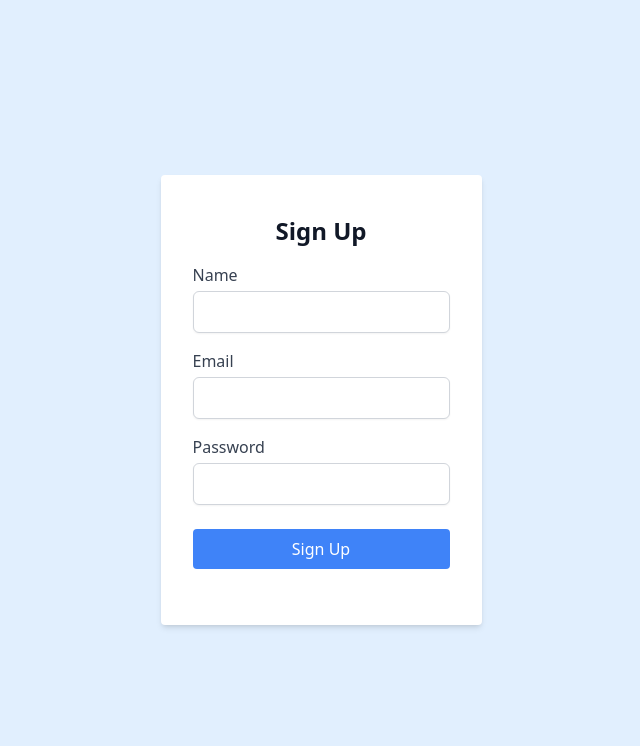
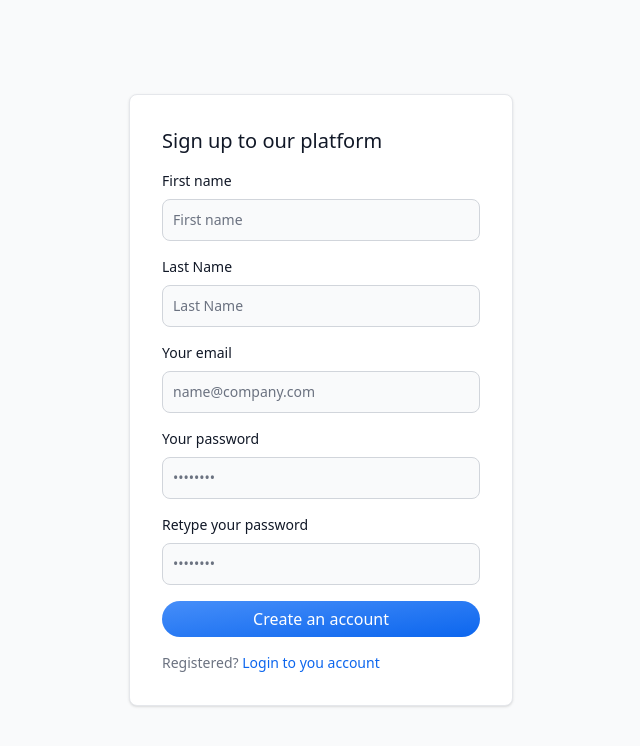
Before and after one commit to medalichakhari/pfe_project, a React (Vite) app in the folder client/: page /signup in a window 1280 px wide. Shown: the top 746 px of the page, without its empty margins (319-959 px from the left). Built offline with nearby package versions, Linux system fonts and the light colour scheme.

Commit message:
add style chages to login form

```diff
--- a/client/package.json
+++ b/client/package.json
@@ -9,7 +9,7 @@
     "preview": "vite preview"
   },
   "dependencies": {
-    "@heroicons/react": "^2.0.16",
+    "@heroicons/react": "^1.0.6",
     "@mui/material": "^5.11.9",
     "flowbite": "^1.6.3",
     "flowbite-react": "^0.3.8",
--- a/client/src/pages/home/Home.jsx
+++ b/client/src/pages/home/Home.jsx
@@ -11,7 +11,6 @@ const Home = () => {
       <Hero />
       <Search />
       <JobCard />
-      <JobCategoryCard />
     </Layout>
   );
 };
--- a/client/src/pages/signin/SignIn.jsx
+++ b/client/src/pages/signin/SignIn.jsx
@@ -1,7 +1,6 @@
 import React from "react";
-// import { GoogleLogin } from 'react-google-login';
 import { useForm } from "react-hook-form";
-// import { LockClosedIcon } from '@heroicons/react/solid';
+import PrimaryButton from "../../components/buttons/primarybutton/index";
 
 function SignIn() {
   const { register, handleSubmit } = useForm();
@@ -10,63 +9,82 @@ function SignIn() {
     console.log(data);
   };
 
-  const responseGoogle = (response) => {
-    console.log(response);
-  };
-
   return (
-    <div className="min-h-screen bg-blue-100 flex justify-center items-center">
-      <div className="bg-white p-8 rounded shadow-md">
-        <div className="text-center">
-          {/* <LockClosedIcon className="h-8 w-8 mx-auto text-blue-500" /> */}
-          <h2 className="mt-2 text-2xl font-bold text-gray-900">Sign In</h2>
-        </div>
-        <form onSubmit={handleSubmit(onSubmit)}>
-          <div className="my-4">
-            <label htmlFor="email" className="block text-gray-700 font-medium">
-              Email
+    <div className="min-h-screen flex justify-center items-center bg-gray-50">
+      <div className="w-full max-w-sm p-4 bg-white border border-gray-200 rounded-lg shadow sm:p-6 md:p-8 dark:bg-gray-800 dark:border-gray-700">
+        <form className="space-y-4" action="#">
+          <h4 className="text-xl font-medium text-gray-900 dark:text-white">
+            Sign in to our platform
+          </h4>
+          <div>
+            <label
+              for="email"
+              className="block mb-2 text-sm font-medium text-gray-900 dark:text-white"
+            >
+              Your email
             </label>
             <input
               type="email"
               name="email"
               id="email"
-              className="mt-1 block w-full rounded-md border-gray-300 shadow-sm focus:border-blue-500 focus:ring focus:ring-blue-500 focus:ring-opacity-50"
-              {...register("email")}
+              className="bg-gray-50 border border-gray-300 text-gray-900 text-sm rounded-lg focus:ring-blue-500 focus:border-blue-500 block w-full p-2.5 dark:bg-gray-600 dark:border-gray-500 dark:placeholder-gray-400 dark:text-white"
+              placeholder="name@company.com"
+              required
             />
           </div>
-          <div className="my-4">
+          <div>
             <label
-              htmlFor="password"
-              className="block text-gray-700 font-medium"
+              for="password"
+              className="block mb-2 text-sm font-medium text-gray-900 dark:text-white"
             >
-              Password
+              Your password
             </label>
             <input
               type="password"
               name="password"
               id="password"
-              className="mt-1 block w-full rounded-md border-gray-300 shadow-sm focus:border-blue-500 focus:ring focus:ring-blue-500 focus:ring-opacity-50"
-              {...register("password")}
+              placeholder="••••••••"
+              className="bg-gray-50 border border-gray-300 text-gray-900 text-sm rounded-lg focus:ring-blue-500 focus:border-blue-500 block w-full p-2.5 dark:bg-gray-600 dark:border-gray-500 dark:placeholder-gray-400 dark:text-white"
+              required
             />
           </div>
-          <div className="my-6">
-            <button
-              type="submit"
-              className="w-full bg-blue-500 text-white p-2 rounded hover:bg-blue-600 focus:outline-none focus:ring-2 focus:ring-blue-600 focus:ring-opacity-50"
+          <div className="flex items-start">
+            <div className="flex items-start">
+              <div className="flex items-center h-5">
+                <input
+                  id="remember"
+                  type="checkbox"
+                  value=""
+                  className="w-4 h-4 border border-gray-300 rounded bg-gray-50 focus:ring-3 focus:ring-blue-300 dark:bg-gray-700 dark:border-gray-600 dark:focus:ring-blue-600 dark:ring-offset-gray-800 dark:focus:ring-offset-gray-800"
+                  required
+                />
+              </div>
+              <label
+                for="remember"
+                className="ml-2 text-sm font-medium text-gray-900 dark:text-gray-300"
+              >
+                Remember me
+              </label>
+            </div>
+            <a
+              href="#"
+              className="ml-auto text-sm text-secondary hover:underline dark:text-primary"
             >
-              Sign In
-            </button>
+              Lost Password?
+            </a>
           </div>
-          {/* <div className="my-4">
-            <GoogleLogin
-              clientId="YOUR_CLIENT_ID"
-              buttonText="Sign In with Google"
-              onSuccess={responseGoogle}
-              onFailure={responseGoogle}
-              cookiePolicy={'single_host_origin'}
-              className="w-full bg-red-500 text-white p-2 rounded hover:bg-red-600 focus:outline-none focus:ring-2 focus:ring-red-600 focus:ring-opacity-50"
-            />
-          </div> */}
+          <PrimaryButton className="w-full">
+            Login to your account
+          </PrimaryButton>
+          <div className="text-sm font-medium text-gray-500 dark:text-gray-300">
+            Not registered?{" "}
+            <a
+              href="/signup"
+              className="text-secondary hover:underline dark:text-primary"
+            >
+              Create account
+            </a>
+          </div>
         </form>
       </div>
     </div>
--- a/client/src/pages/signup/SignUp.jsx
+++ b/client/src/pages/signup/SignUp.jsx
@@ -1,88 +1,115 @@
 import React from "react";
-// import { GoogleLogin } from 'react-google-login';
 import { useForm } from "react-hook-form";
-// import { LockClosedIcon } from '@heroicons/react/solid';
+import PrimaryButton from "../../components/buttons/primarybutton/index";
 
-function SignUp() {
+function SignIn() {
   const { register, handleSubmit } = useForm();
 
   const onSubmit = (data) => {
     console.log(data);
   };
 
-  const responseGoogle = (response) => {
-    console.log(response);
-  };
-
   return (
-    <div className="min-h-screen bg-blue-100 flex justify-center items-center">
-      <div className="bg-white p-8 rounded shadow-md">
-        <div className="text-center">
-          {/* <LockClosedIcon className="h-8 w-8 mx-auto text-blue-500" /> */}
-          <h2 className="mt-2 text-2xl font-bold text-gray-900">Sign Up</h2>
-        </div>
-        <form onSubmit={handleSubmit(onSubmit)}>
-          <div className="my-4">
-            <label htmlFor="name" className="block text-gray-700 font-medium">
-              Name
+    <div className="min-h-screen flex justify-center items-center bg-gray-50">
+      <div className="w-full max-w-sm p-4 bg-white border border-gray-200 rounded-lg shadow sm:p-6 md:p-8 dark:bg-gray-800 dark:border-gray-700">
+        <form className="space-y-4" action="#">
+          <h4 className="text-xl font-medium text-gray-900 dark:text-white">
+            Sign up to our platform
+          </h4>
+          <div>
+            <label
+              for="firstName"
+              className="block mb-2 text-sm font-medium text-gray-900 dark:text-white"
+            >
+              First name
             </label>
             <input
-              type="text"
-              name="name"
-              id="name"
-              className="mt-1 block w-full rounded-md border-gray-300 shadow-sm focus:border-blue-500 focus:ring focus:ring-blue-500 focus:ring-opacity-50"
-              {...register("name")}
+              type="firstName"
+              name="firstName"
+              id="firstName"
+              className="bg-gray-50 border border-gray-300 text-gray-900 text-sm rounded-lg focus:ring-blue-500 focus:border-blue-500 block w-full p-2.5 dark:bg-gray-600 dark:border-gray-500 dark:placeholder-gray-400 dark:text-white"
+              placeholder="First name"
+              required
             />
           </div>
-          <div className="my-4">
-            <label htmlFor="email" className="block text-gray-700 font-medium">
-              Email
+          <div>
+            <label
+              for="lastName"
+              className="block mb-2 text-sm font-medium text-gray-900 dark:text-white"
+            >
+              Last Name
+            </label>
+            <input
+              type="lastName"
+              name="lastName"
+              id="lastName"
+              className="bg-gray-50 border border-gray-300 text-gray-900 text-sm rounded-lg focus:ring-blue-500 focus:border-blue-500 block w-full p-2.5 dark:bg-gray-600 dark:border-gray-500 dark:placeholder-gray-400 dark:text-white"
+              placeholder="Last Name"
+              required
+            />
+          </div>
+          <div>
+            <label
+              for="email"
+              className="block mb-2 text-sm font-medium text-gray-900 dark:text-white"
+            >
+              Your email
             </label>
             <input
               type="email"
               name="email"
               id="email"
-              className="mt-1 block w-full rounded-md border-gray-300 shadow-sm focus:border-blue-500 focus:ring focus:ring-blue-500 focus:ring-opacity-50"
-              {...register("email")}
+              className="bg-gray-50 border border-gray-300 text-gray-900 text-sm rounded-lg focus:ring-blue-500 focus:border-blue-500 block w-full p-2.5 dark:bg-gray-600 dark:border-gray-500 dark:placeholder-gray-400 dark:text-white"
+              placeholder="name@company.com"
+              required
             />
           </div>
-          <div className="my-4">
+          <div>
             <label
-              htmlFor="password"
-              className="block text-gray-700 font-medium"
+              for="password"
+              className="block mb-2 text-sm font-medium text-gray-900 dark:text-white"
             >
-              Password
+              Your password
             </label>
             <input
               type="password"
               name="password"
               id="password"
-              className="mt-1 block w-full rounded-md border-gray-300 shadow-sm focus:border-blue-500 focus:ring focus:ring-blue-500 focus:ring-opacity-50"
-              {...register("password")}
+              placeholder="••••••••"
+              className="bg-gray-50 border border-gray-300 text-gray-900 text-sm rounded-lg focus:ring-blue-500 focus:border-blue-500 block w-full p-2.5 dark:bg-gray-600 dark:border-gray-500 dark:placeholder-gray-400 dark:text-white"
+              required
             />
           </div>
-          <div className="my-6">
-            <button
-              type="submit"
-              className="w-full bg-blue-500 text-white p-2 rounded hover:bg-blue-600 focus:outline-none focus:ring-2 focus:ring-blue-600 focus:ring-opacity-50"
+          <div>
+            <label
+              for="matchPassword"
+              className="block mb-2 text-sm font-medium text-gray-900 dark:text-white"
             >
-              Sign Up
-            </button>
+              Retype your password
+            </label>
+            <input
+              type="password"
+              name="matchPassword"
+              id="matchPassword"
+              placeholder="••••••••"
+              className="bg-gray-50 border border-gray-300 text-gray-900 text-sm rounded-lg focus:ring-blue-500 focus:border-blue-500 block w-full p-2.5 dark:bg-gray-600 dark:border-gray-500 dark:placeholder-gray-400 dark:text-white"
+              required
+            />
           </div>
-          {/* <div className="my-4">
-            <GoogleLogin
-              clientId="YOUR_CLIENT_ID"
-              buttonText="Sign Up with Google"
-              onSuccess={responseGoogle}
-              onFailure={responseGoogle}
-              cookiePolicy={'single_host_origin'}
-              className="w-full bg-red-500 text-white p-2 rounded hover:bg-red-600 focus:outline-none focus:ring-2 focus:ring-red-600 focus:ring-opacity-50"
-            />
-          </div> */}
+          <PrimaryButton className="w-full">Create an account</PrimaryButton>
+          <div className="text-sm font-medium text-gray-500 dark:text-gray-300">
+            Registered?{" "}
+            <a
+              href="/signin"
+              className="text-secondary hover:underline dark:text-primary"
+            >
+              Login to you account
+            </a>
+          </div>
         </form>
       </div>
     </div>
   );
 }
 
-export default SignUp;
+export default SignIn;
```
Also changed, not shown: client/src/firebase/auth.jsx (added), client/src/firebase/firebaseConfig.jsx (added), client/src/lib/fetch.jsx (added), 1 other file (tests, documents, lock files or other folders).
